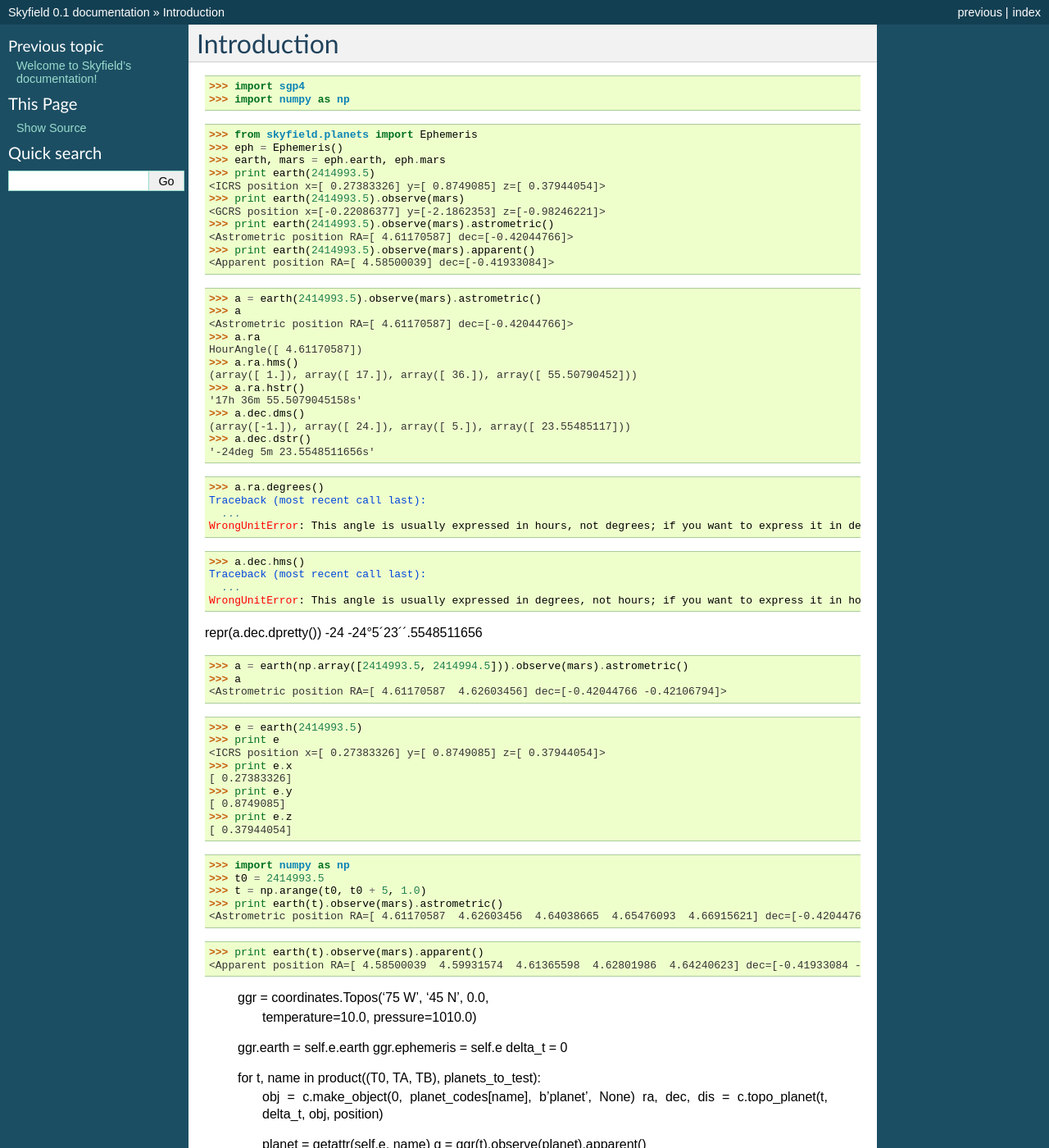
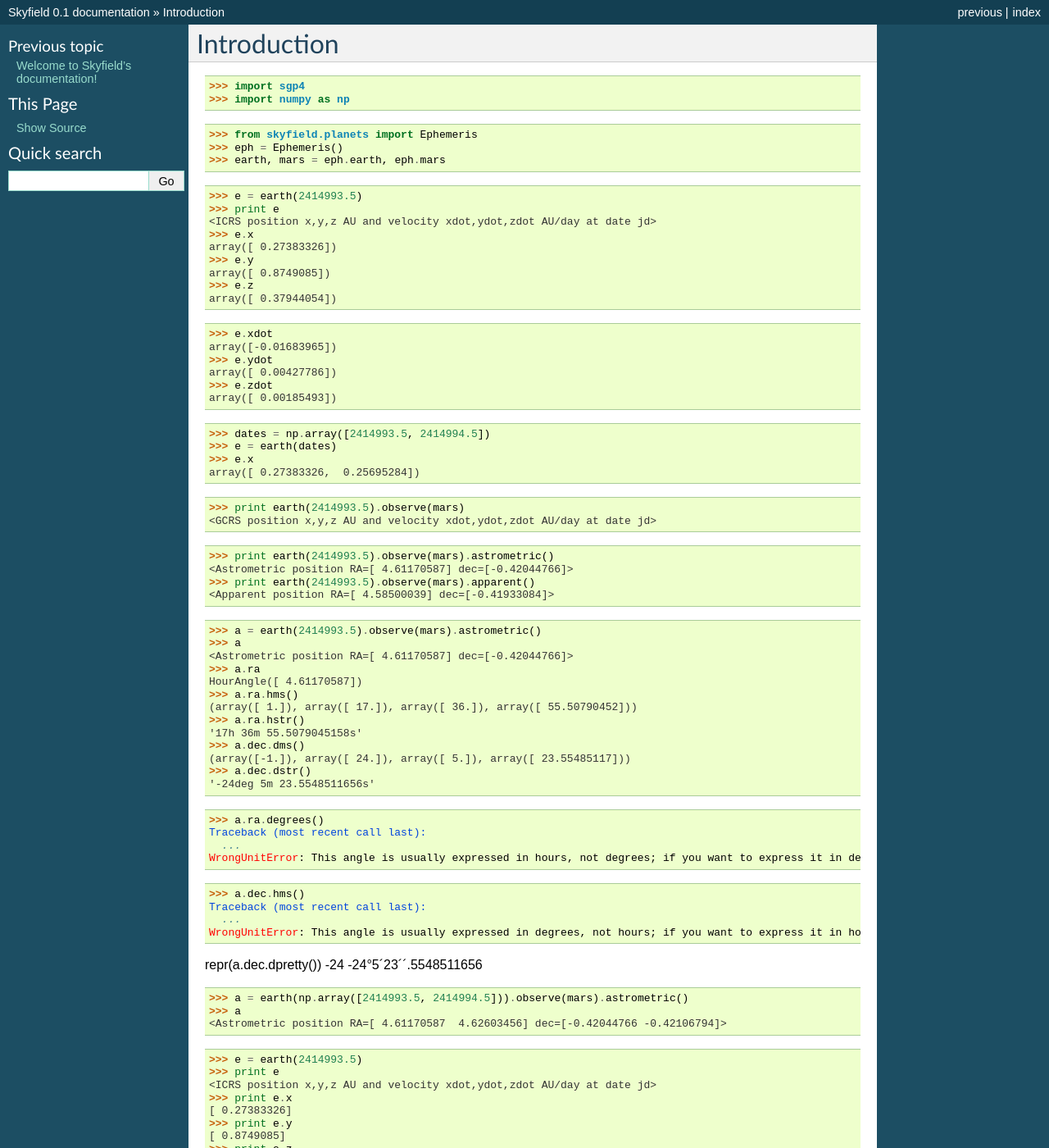
Before and after one commit to skyfielders/python-skyfield, a Sphinx documentation site: the page built from skyfield/documentation/introduction.rst, in a window 1280 px wide and 1400 px high. Shown: the whole window at 82% size. Built offline with Sphinx 7.4.7, drawn with Linux system fonts in a browser that asks for light colours.

Commit message:
Make position repr() simpler and more static

```diff
--- a/skyfield/documentation/introduction.rst
+++ b/skyfield/documentation/introduction.rst
@@ -10,10 +10,33 @@ Introduction
 >>> from skyfield.planets import Ephemeris
 >>> eph = Ephemeris()
 >>> earth, mars = eph.earth, eph.mars
->>> print earth(2414993.5)
-<ICRS position x=[ 0.27383326] y=[ 0.8749085] z=[ 0.37944054]>
+
+>>> e = earth(2414993.5)
+>>> print e
+<ICRS position x,y,z AU and velocity xdot,ydot,zdot AU/day at date jd>
+>>> e.x
+array([ 0.27383326])
+>>> e.y
+array([ 0.8749085])
+>>> e.z
+array([ 0.37944054])
+
+>>> e.xdot
+array([-0.01683965])
+>>> e.ydot
+array([ 0.00427786])
+>>> e.zdot
+array([ 0.00185493])
+
+>>> dates = np.array([2414993.5, 2414994.5])
+>>> e = earth(dates)
+>>> e.x
+array([ 0.27383326,  0.25695284])
+
+
 >>> print earth(2414993.5).observe(mars)
-<GCRS position x=[-0.22086377] y=[-2.1862353] z=[-0.98246221]>
+<GCRS position x,y,z AU and velocity xdot,ydot,zdot AU/day at date jd>
+
 >>> print earth(2414993.5).observe(mars).astrometric()
 <Astrometric position RA=[ 4.61170587] dec=[-0.42044766]>
 >>> print earth(2414993.5).observe(mars).apparent()
@@ -55,7 +78,7 @@ repr(a.dec.dpretty())
 
 >>> e = earth(2414993.5)
 >>> print e
-<ICRS position x=[ 0.27383326] y=[ 0.8749085] z=[ 0.37944054]>
+<ICRS position x,y,z AU and velocity xdot,ydot,zdot AU/day at date jd>
 >>> print e.x
 [ 0.27383326]
 >>> print e.y
```
Also changed, not shown: 1 other file.
